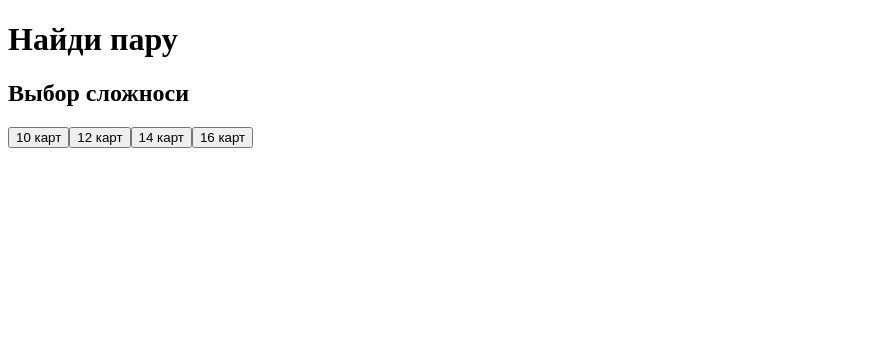
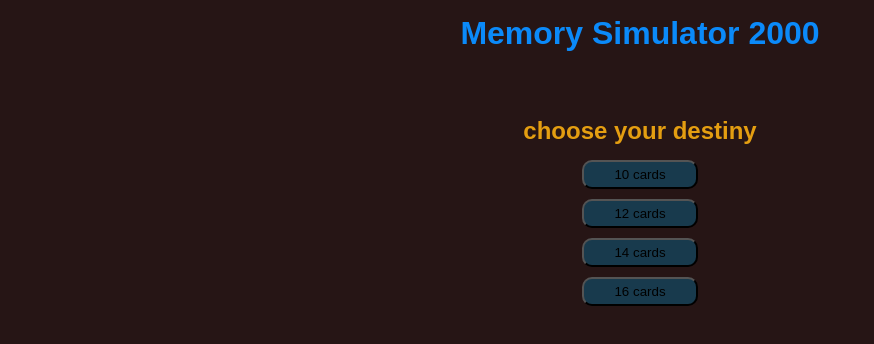
Before and after one commit to igor-sergeevich-po/memory-simulator-2000, a plain HTML site: page index.html in a window 1280 px wide. Shown: the whole page, without its empty margins (0-874 px from the left). Drawn offline with Linux system fonts and the light colour scheme.

Commit message:
feat: add base style

```diff
--- a/assets/css/style.css
+++ b/assets/css/style.css
@@ -0,0 +1,80 @@
+*,
+*::before,
+*::after {
+    padding: 0;
+    margin: 0;
+    box-sizing: border-box;
+}
+
+body{
+    font-family: Arial, Helvetica, sans-serif;
+    background: rgb(38, 21, 21);
+}
+
+.game-content {
+    position: absolute;
+    top: 0;
+    left: 0;
+    right: 0;
+    z-index: 10;
+}
+
+.container {
+    max-width: 1250px;
+    padding: 0 15px;
+    margin: 0 auto;
+}
+
+.header {
+    padding: 15px 0;
+}
+
+.header__title {
+    text-align: center;
+    margin: 0;
+    color: rgb(11, 138, 249);
+}
+
+.game-section {
+    padding-top: 50px;
+}
+
+.game-section__container {
+    display: flex;
+    flex-direction: column;
+    align-items: center;
+    justify-content: center;
+}
+
+/* hit */
+
+.game-menu__title {
+    margin: 0;
+    margin-bottom: 15px;
+    text-align: center;
+    color: rgb(228, 158, 17);
+}
+
+.game-menu__difficult-btn:not(:last-child) {
+    margin-bottom: 10px;
+}
+
+.game-menu__difficult-btn {
+    padding: 5px 30px;
+    background-color: #183a4d;
+    border-radius: 10px;
+}
+
+.game-menu__difficult-btn:hover {
+    transition: background-color .3s ease-in-out, color .3s ease-in-out;
+    background-color: rgb(11, 11, 8);
+    color: #fff;
+    cursor: pointer;
+}
+
+.game-menu__difficult-btn:active {
+    background-color: rgb(228, 158, 17);
+    color: rgb(255, 255, 255);
+    cursor: crosshair;
+    border: 2px solid #fff;
+}
--- a/assets/js/gameMenu.js
+++ b/assets/js/gameMenu.js
@@ -3,7 +3,7 @@ export const createGameMenu = ()=>{
     const gameSection = document.querySelector('.game-section__container');
 
     gameSection.innerHTML = ''
-    title.textContent = 'Выбор сложноси';
+    title.textContent = 'choose your destiny';
     title.classList.add('game-menu__title')
     document.querySelector('.confetti').innerHTML = ''
 
@@ -11,7 +11,7 @@ export const createGameMenu = ()=>{
         const button = document.createElement('button');
 
         button.classList.add('game-menu__difficult-btn');
-        button.textContent = `${difficult} карт`;
+        button.textContent = `${difficult} cards`;
 
         button.addEventListener('click', () => {})
 
--- a/index.html
+++ b/index.html
@@ -4,6 +4,7 @@
     <meta charset="UTF-8">
     <meta http-equiv="X-UA-Compatible" content="IE=edge">
     <meta name="viewport" content="width=device-width, initial-scale=1.0">
+    <link rel="stylesheet" href="./assets/css/style.css">
     <link type="image/png" sizes="32x32" rel="icon" href="./assets/img/favicon96.png">
     <title>Memory Simulator 2000</title>
 </head>
@@ -11,7 +12,7 @@
     <div class="game-content">
         <header class="header">
             <div class="container">
-                <h1 class="header__title">Найди пару</h1>
+                <h1 class="header__title">Memory Simulator 2000</h1>
             </div>
         </header>
         <main>
```
